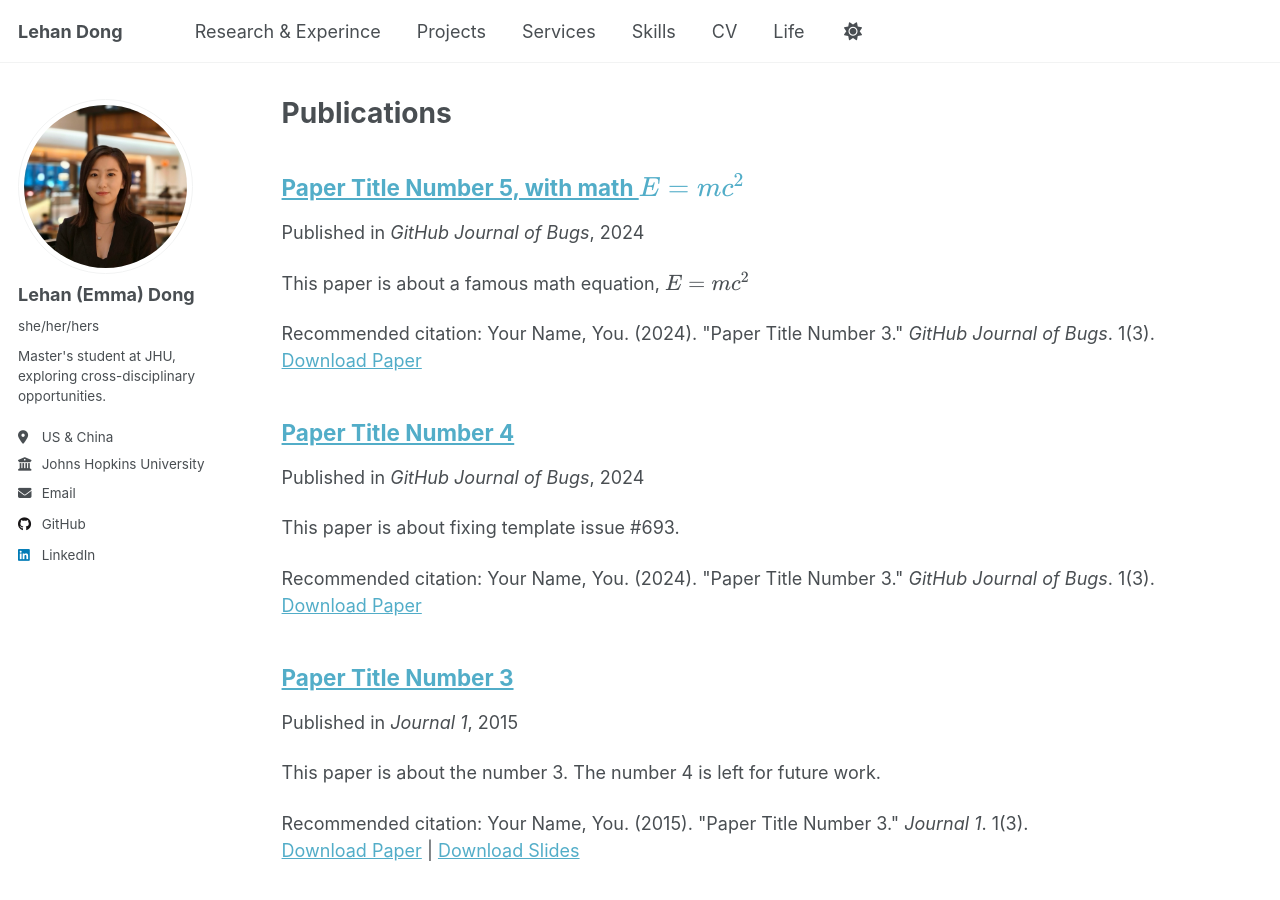
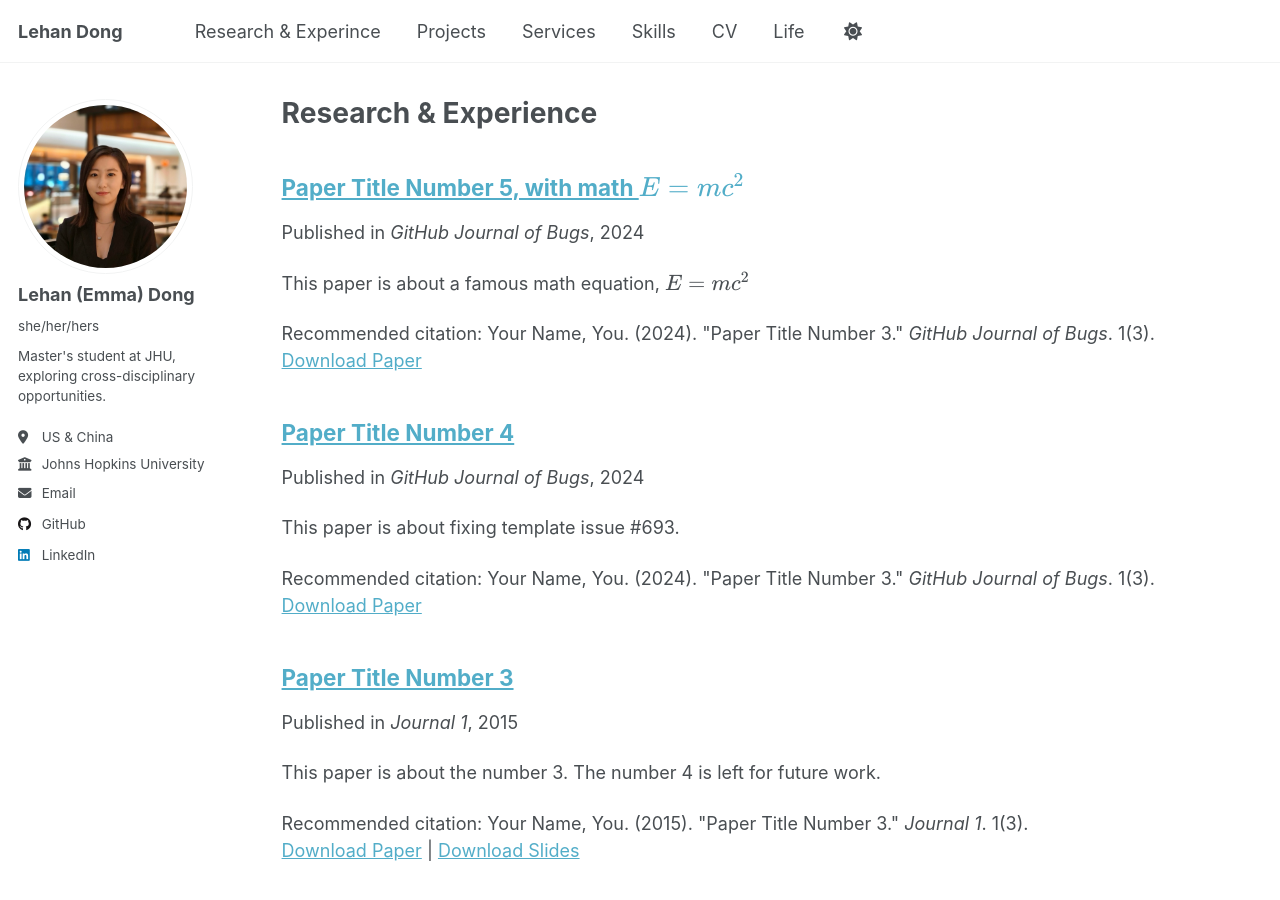
Before and after one commit to LehanDong/lehandongwebsite, a Jekyll site: the page built from _pages/publications.html, in a window 1280 px wide and 900 px high. Built offline with Jekyll 4.4.1, drawn with Linux system fonts in a browser that asks for light colours.

Commit message:
Update publications.html

```diff
--- a/_pages/publications.html
+++ b/_pages/publications.html
@@ -1,6 +1,6 @@
 ---
 layout: archive
-title: "Publications"
+title: "Research & Experience"
 permalink: /publications/
 author_profile: true
 ---
```
